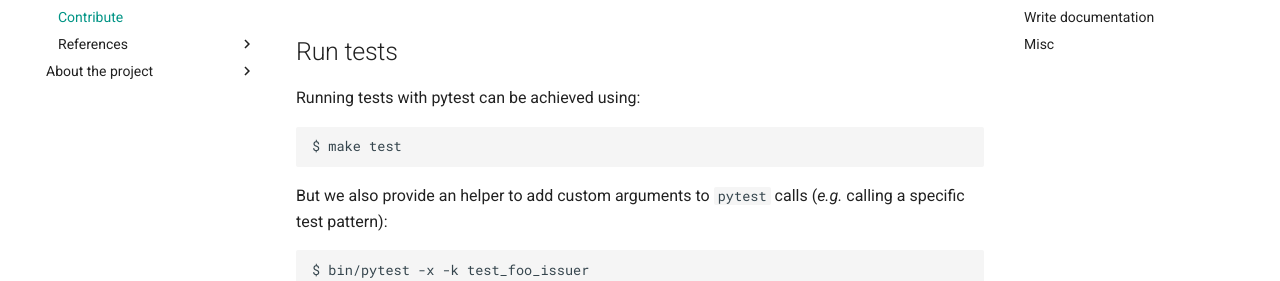
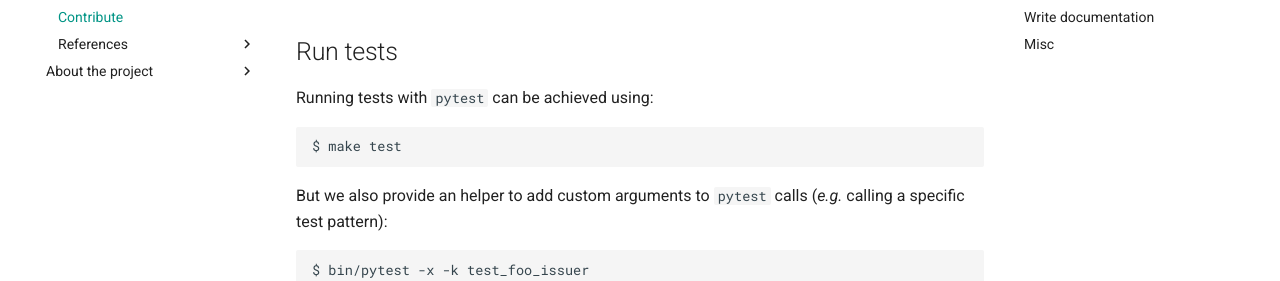
Before and after one commit to openfun/marion, an MkDocs documentation site: the page built from docs/contribute.md, in a window 1280 px wide and 900 px high, scrolled down 941 px. Shown: the part 172-453 px from the top of the window. Built offline with MkDocs 1.6.1 and Material for MkDocs 9.7.7, drawn with Linux system fonts in a browser that asks for light colours; comment, search, counter and statistics services are not loaded.

````diff
--- a/docs/contribute.md
+++ b/docs/contribute.md
@@ -55,7 +55,7 @@ $ bin/pylint
 
 ## Run tests
 
-Running tests with pytest can be achieved using:
+Running tests with `pytest` can be achieved using:
 
 ```
 $ make test
````
Also changed, not shown: docs/issuer.md (+1 -1 lines).
